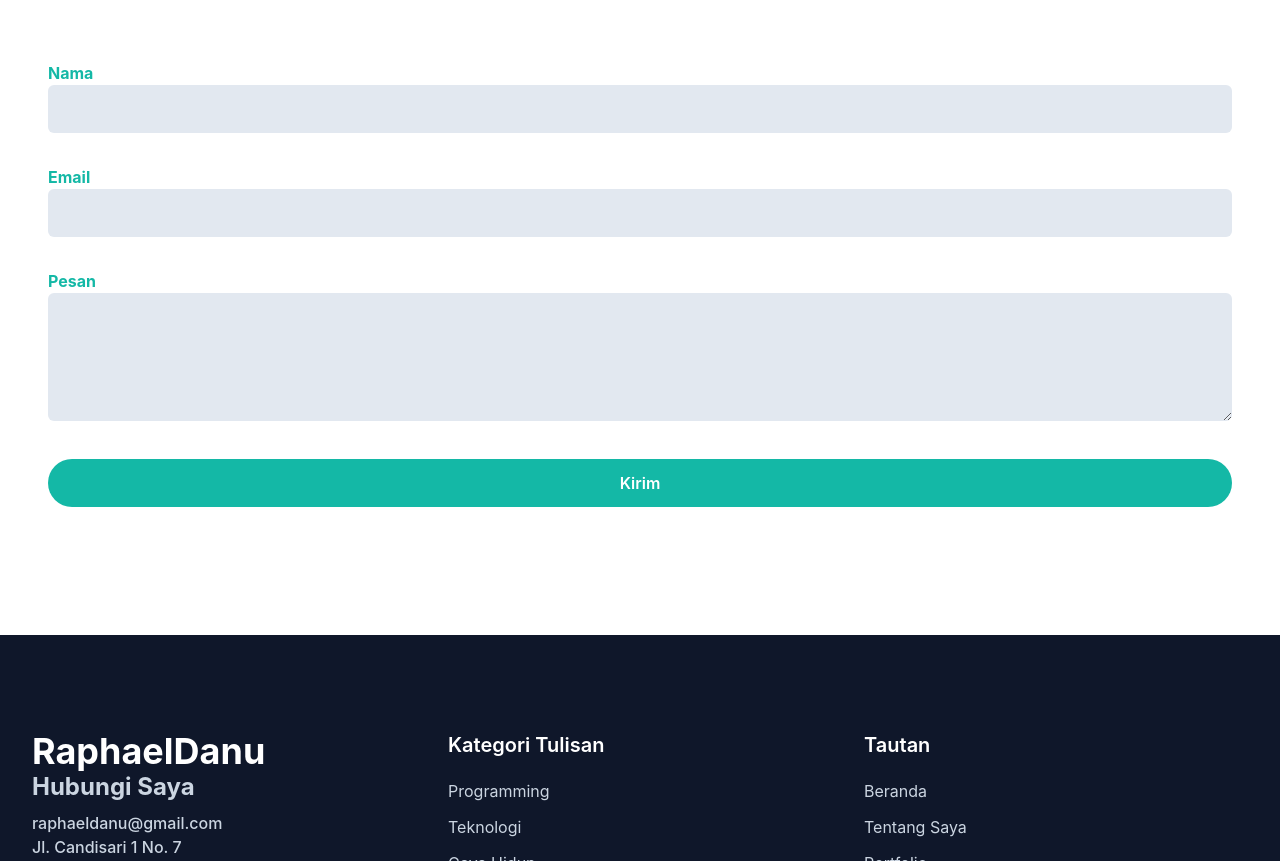
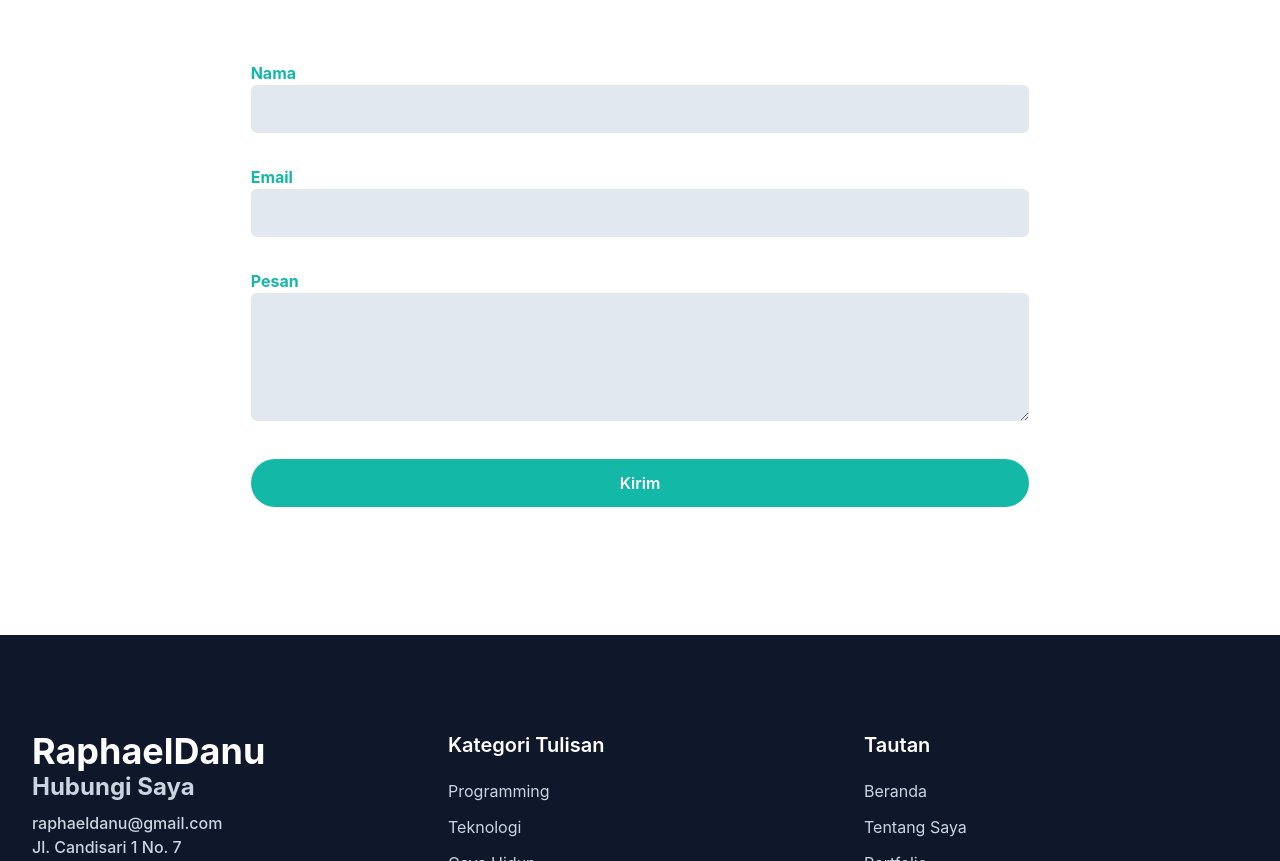
Before and after one commit to raphaeldanu/portfolio-tailwind-css, a website: page index.html in a window 1280 px wide. Shown: the part 4182-5043 px from the top of the page. Drawn offline with Linux system fonts and the light colour scheme.

Commit message:
fix typo

```diff
--- a/index.html
+++ b/index.html
@@ -264,7 +264,7 @@
           <p class="font-medium text-md text-secondary md:text-lg">Lorem, ipsum dolor sit amet consectetur adipisicing elit. Veniam, asperiores.</p>
       </div>
       <form action="">
-        <div class="w-full lg:2/3 lg:mx-auto">
+        <div class="w-full lg:w-2/3 lg:mx-auto">
           <div class="w-full px-4 mb-8">
             <label for="name" class="text-base text-primary font-bold">Nama</label>
             <input type="text" id="name" class="w-full bg-slate-200 text-dark p-3 rounded-md focus:outline-none focus:ring-primary focus:ring-1 focus:border-primary">
```
Also changed, not shown: dist/output.css.
